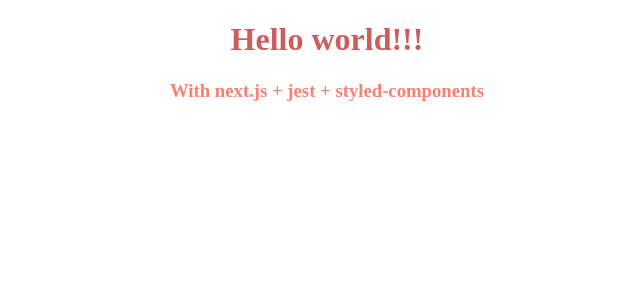
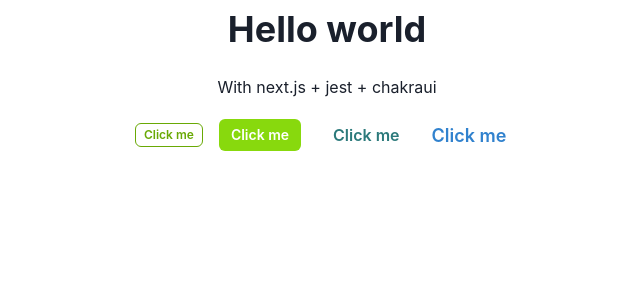
Before and after one commit to panchourgiles/nextjs-starter-template, a Next.js app: page / in a window 1280 px wide. Shown: the top 300 px of the page, without its empty margins (313-953 px from the left). Built offline with nearby package versions, Linux system fonts and the light colour scheme.

Commit message:
Fix test

```diff
--- a/pages/_app.js
+++ b/pages/_app.js
@@ -1,14 +1,12 @@
-import GlobalStyle from '@styles/globalStyle';
+import { ChakraProvider } from '@chakra-ui/react';
 import theme from '@styles/theme';
-import { ThemeProvider } from 'styled-components';
 
 export default function App({ Component, pageProps }) {
   return (
     <>
-      <GlobalStyle />
-      <ThemeProvider theme={theme}>
+      <ChakraProvider theme={theme}>
         <Component {...pageProps} />
-      </ThemeProvider>
+      </ChakraProvider>
     </>
   );
 }
--- a/pages/_document.js
+++ /dev/null
@@ -1,30 +0,0 @@
-import Document from 'next/document';
-import { ServerStyleSheet } from 'styled-components';
-
-export default class MyDocument extends Document {
-  static async getInitialProps(ctx) {
-    const sheet = new ServerStyleSheet();
-    const originalRenderPage = ctx.renderPage;
-
-    try {
-      ctx.renderPage = () =>
-        originalRenderPage({
-          enhanceApp: (App) => (props) =>
-            sheet.collectStyles(<App {...props} />)
-        });
-
-      const initialProps = await Document.getInitialProps(ctx);
-      return {
-        ...initialProps,
-        styles: (
-          <>
-            {initialProps.styles}
-            {sheet.getStyleElement()}
-          </>
-        )
-      };
-    } finally {
-      sheet.seal();
-    }
-  }
-}
--- a/pages/index.js
+++ b/pages/index.js
@@ -1,12 +1,30 @@
-import Subtitle from '@components/Subtitle.js';
-import Title from '@components/Title';
+import { Box, Button, Flex, Heading, Stack, Text } from '@chakra-ui/react';
 
 export default function Home() {
   return (
-    <>
-      <Title>Hello world!!!</Title>
-
-      <Subtitle>With next.js + jest + styled-components</Subtitle>
-    </>
+    <Box boxSize="sm" m="auto">
+      <Flex justifyContent="center" flexDirection="column" m="auto">
+        <Heading textAlign="center" as="h1" my="2">
+          Hello world
+        </Heading>
+        <Text textAlign="center" my="4">
+          With next.js + jest + chakraui
+        </Text>
+        <Stack spacing={4} direction="row" align="center">
+          <Button colorScheme="lime" size="xs" variant="outline">
+            Click me
+          </Button>
+          <Button colorScheme="lime" size="sm">
+            Click me
+          </Button>
+          <Button colorScheme="teal" size="md" variant="ghost">
+            Click me
+          </Button>
+          <Button colorScheme="blue" size="lg" variant="link">
+            Click me
+          </Button>
+        </Stack>
+      </Flex>
+    </Box>
   );
 }
--- a/styles/globalStyle.js
+++ /dev/null
@@ -1,9 +0,0 @@
-import { createGlobalStyle } from 'styled-components';
-
-const GlobalStyle = createGlobalStyle`
-  body {
-    word-break: break-word;
-  }
-`;
-
-export default GlobalStyle;
--- a/styles/theme.js
+++ b/styles/theme.js
@@ -1,8 +1,35 @@
-const theme = {
+import { extendTheme } from '@chakra-ui/react';
+const theme = extendTheme({
   colors: {
-    primary: 'indianRed',
-    secondary: 'salmon'
+    transparent: 'transparent',
+    black: '#000',
+    white: '#fff',
+    lime: {
+      50: '#f2ffde',
+      100: '#defcb2',
+      200: '#caf884',
+      300: '#b5f554',
+      400: '#a1f226',
+      500: '#88d90d',
+      600: '#69a905',
+      700: '#4a7801',
+      800: '#2b4800',
+      900: '#0b1900'
+    },
+    brand: {
+      500: '#cc00cc',
+      // ...
+      900: '#cc00cc'
+    },
+    gray: {
+      50: '#f7fafc',
+      // ...
+      900: '#171923'
+    }
+    // ...
   }
-};
-
+});
+// as default export
 export default theme;
+// as named export
+export { theme };
--- a/utils/test-utils.js
+++ b/utils/test-utils.js
@@ -1,10 +1,10 @@
+import { ChakraProvider } from '@chakra-ui/react';
 import theme from '@styles/theme';
 import { render } from '@testing-library/react';
 import React from 'react';
-import { ThemeProvider } from 'styled-components';
 
 const AllTheProviders = ({ children }) => {
-  return <ThemeProvider theme={theme}>{children}</ThemeProvider>;
+  return <ChakraProvider theme={theme}>{children}</ChakraProvider>;
 };
 
 const customRender = (ui, options) =>
```
Also changed, not shown: package.json (+5 -2 lines), 1 other file (tests, documents, lock files or other folders).
